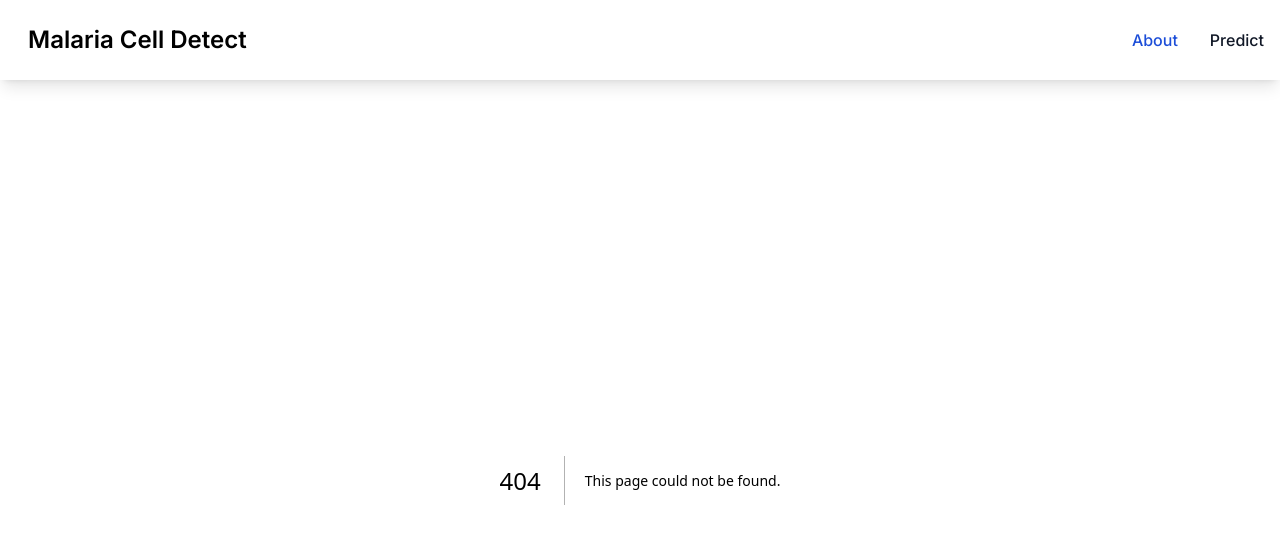
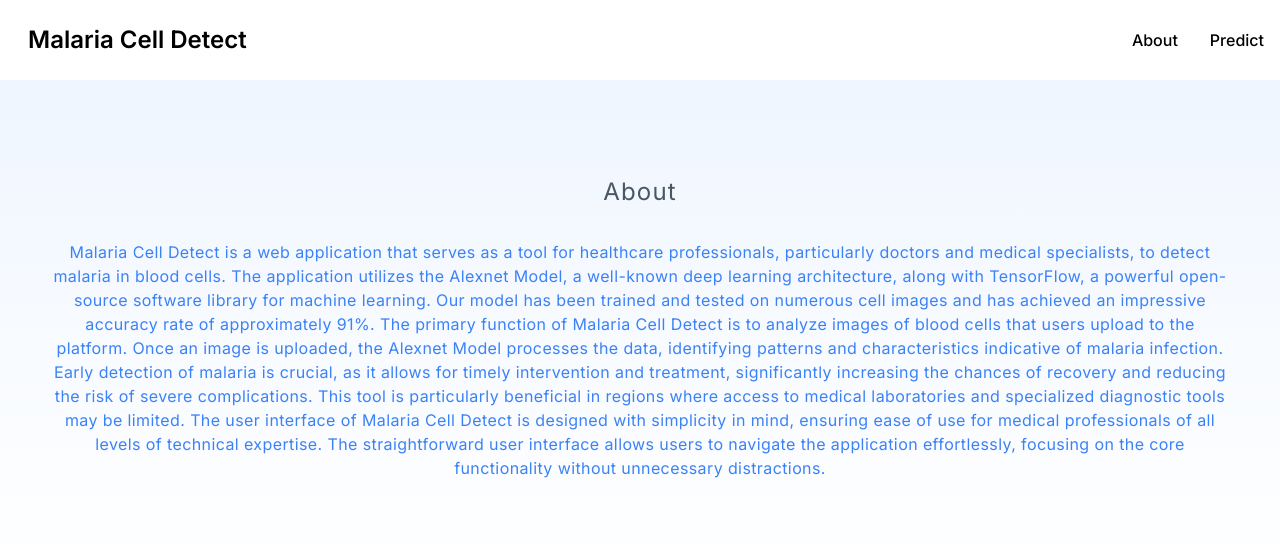
Before and after one commit to somenath203/malaria-cell-image-classification, a Next.js app in the folder frontend/: page /pages/about in a window 1280 px wide. Before the commit this address had no page. Shown: the top 544 px of the page. Built offline with nearby package versions, Linux system fonts and the light colour scheme.

Commit message:
commited

```diff
--- a/frontend/app/components/Navbar.jsx
+++ b/frontend/app/components/Navbar.jsx
@@ -1,14 +1,11 @@
-import Link from "next/link";
+import Link from 'next/link';
 
 const Navbar = () => {
   return (
     <>
-      <nav className="bg-white border-gray-200 shadow-lg">
+      <nav className="bg-white border-gray-200">
         <div className="max-w-screen-xl flex flex-wrap items-center justify-between mx-auto p-4 py-6">
-          <a
-            href="https://flowbite.com/"
-            className="flex items-center space-x-3 rtl:space-x-reverse"
-          >
+          <a className="flex items-center space-x-3 rtl:space-x-reverse">
             <i className="fa-solid fa-hand-holding-droplet text-3xl text-blue-500"></i>
             <span className="self-center text-2xl font-semibold whitespace-nowrap">
               Malaria Cell Detect
@@ -17,18 +14,17 @@
           <div className="hidden w-full md:block md:w-auto" id="navbar-default">
             <ul className="font-medium flex flex-col p-4 md:p-0 mt-4 border border-gray-100 rounded-lg bg-gray-50 md:flex-row md:space-x-8 rtl:space-x-reverse md:mt-0 md:border-0 md:bg-white">
               <li>
-                <a
-                  href="#"
-                  className="block py-2 px-3 text-white bg-blue-700 rounded md:bg-transparent md:text-blue-700 md:p-0"
-                  aria-current="page"
+                <Link
+                  href="/pages/about"
+                  className="hover:text-blue-500 transition-all duration-10"
                 >
                   About
-                </a>
+                </Link>
               </li>
               <li>
                 <Link
                   href="/pages/predict"
-                  className="block py-2 px-3 text-gray-900 rounded hover:bg-gray-100 md:hover:bg-transparent md:border-0 md:hover:text-blue-700 md:p-0"
+                  className="hover:text-blue-500 transition-all duration-100"
                 >
                   Predict
                 </Link>
--- /dev/null
+++ b/frontend/app/pages/about/page.jsx
@@ -0,0 +1,39 @@
+const Page = () => {
+  return (
+    <>
+      <section className="text-gray-600 body-font bg-gradient-to-b from-blue-50 to-white">
+        <div className="container mx-auto flex px-5 py-24 items-center justify-center flex-col text-center gap-8">
+
+          <p className="text-2xl tracking-wider">About</p>
+
+          <p className="text-base tracking-wide px-8 text-blue-500">
+            Malaria Cell Detect is a web application that serves as a
+            tool for healthcare professionals, particularly doctors and medical
+            specialists, to detect malaria in blood cells. The application
+            utilizes the Alexnet Model, a well-known deep learning architecture,
+            along with TensorFlow, a powerful open-source software
+            library for machine learning. Our model has been trained and tested
+            on numerous cell images and has achieved an impressive accuracy rate
+            of approximately 91%. The primary function of Malaria Cell Detect is
+            to analyze images of blood cells that users upload
+            to the platform. Once an image is uploaded, the Alexnet Model
+            processes the data, identifying patterns and characteristics
+            indicative of malaria infection. Early
+            detection of malaria is crucial, as it allows for timely
+            intervention and treatment, significantly increasing the chances of
+            recovery and reducing the risk of severe complications. This tool is
+            particularly beneficial in regions where access to medical
+            laboratories and specialized diagnostic tools may be limited. The
+            user interface of Malaria Cell Detect is designed with simplicity in
+            mind, ensuring ease of use for medical professionals of all levels
+            of technical expertise. The straightforward user interface allows users to
+            navigate the application effortlessly, focusing on the core
+            functionality without unnecessary distractions.
+          </p>
+        </div>
+      </section>
+    </>
+  );
+};
+
+export default Page;
--- a/frontend/app/pages/predict/page.jsx
+++ b/frontend/app/pages/predict/page.jsx
@@ -69,9 +69,9 @@
       {loading && <Loader />}
 
       <section>
-        <div className="container mx-auto flex px-5 py-24 items-center justify-center flex-col">
+        <div className="container mx-auto flex px-5 py-24 items-center justify-center flex-col bg-gradient-to-b from-blue-50 to-white">
           <div
-            className={`w-8/12 p-20 mt-10 py-24 border-blue-500 border-dotted rounded-3xl border-2 bg-blue-50 flex items-center justify-center hover:cursor-pointer ${
+            className={`w-8/12 p-20 mt-10 py-24 border-blue-500 border-dotted rounded-3xl border-2 bg-blue-100 flex items-center justify-center hover:cursor-pointer ${
               isDragActive ? 'border-blue-900 bg-blue-200' : 'border-blue-600'
             }`}
             {...getRootProps()}
--- a/frontend/app/pages/result/page.jsx
+++ b/frontend/app/pages/result/page.jsx
@@ -15,7 +15,7 @@
   return (
     <>
       <section>
-        <div className="container mx-auto flex py-16 items-center justify-center flex-col gap-6">
+        <div className="container mx-auto flex py-16 items-center justify-center flex-col gap-6  bg-gradient-to-b from-blue-50 to-white">
           {!predResultData && !imageData && (
             <>
               <p className="text-3xl tracking-wide uppercase">
@@ -28,7 +28,7 @@
             <>
               <div className="container mx-auto flex items-center justify-center flex-col gap-6" ref={resultPrintRef}>
                 <div>
-                  <p className="text-xl tracking-wider mb-5">
+                  <p className="text-2xl tracking-wider mb-5 font-medium">
                     Predicted Result
                   </p>
                 </div>
--- a/frontend/app/pages/welcome/page.jsx
+++ b/frontend/app/pages/welcome/page.jsx
@@ -16,7 +16,7 @@
           />
           <div className="text-center lg:w-2/3 w-full">
             <h1 className="title-font sm:text-4xl text-3xl mb-4 font-medium text-gray-900">
-              Malaria Cell Detector
+              Malaria Cell Detect
             </h1>
             <p className="mb-8 leading-relaxed">
               It is an AI tool which analyze cellular images, determining
```
